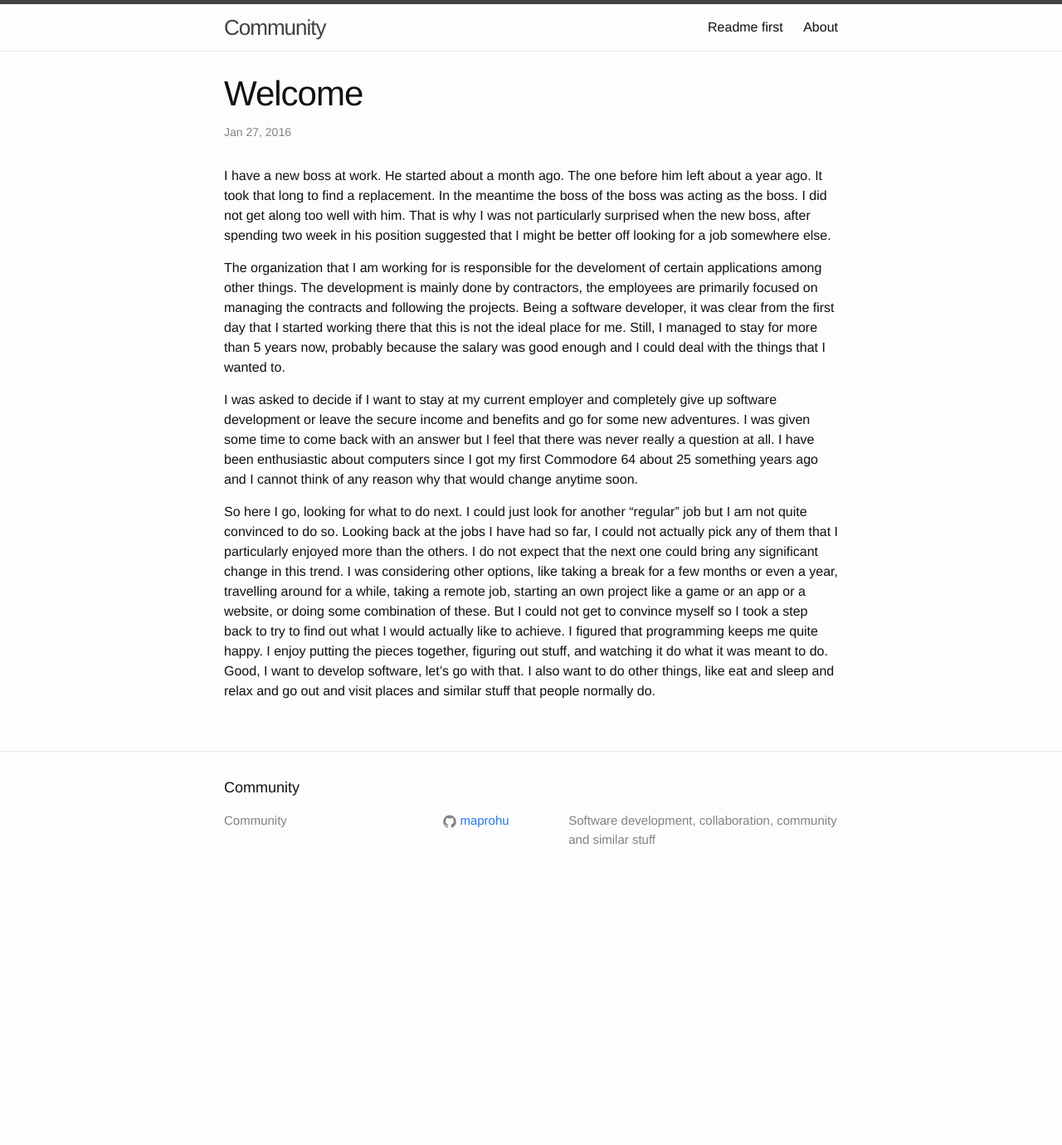
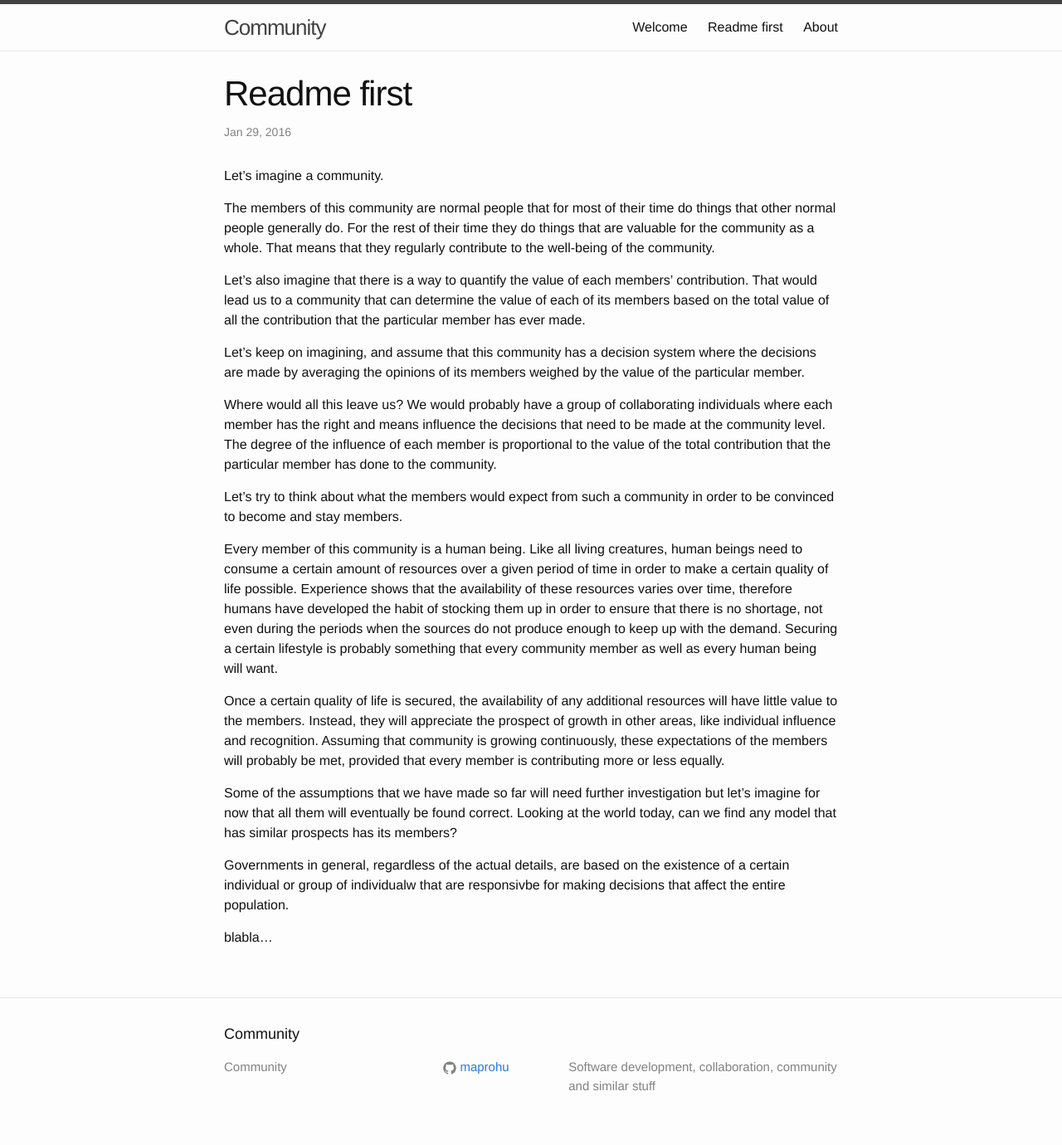
Before and after one commit to maprohu/community, a Jekyll site: the page built from _posts/2016-01-27-0001.markdown, in a window 1280 px wide. Shown: the whole page at 83% size. Built offline with Jekyll 4.4.1, drawn with Linux system fonts in a browser that asks for light colours; before the commit the page ends 1083 px from its top, so only the background shows below that.

Commit message:
added jekyll

```diff
--- a/_posts/2016-01-27-0001.markdown
+++ b/_posts/2016-01-27-0001.markdown
@@ -1,33 +1,56 @@
 ---
 layout: post
-title:  "Welcome"
-date:   2016-01-27
+title:  "Readme first"
+date:   2016-01-29
 ---
 
-I have a new boss at work. He started about a month ago. The one before him left about a year ago. It took
-that long to find a replacement. In the meantime the boss of the boss was acting as the boss. I did not get along
-too well with him. That is why I was not particularly surprised when the new boss, after spending two week in his
-position suggested that I might be better off looking for a job somewhere else.
+Let's imagine a community.
 
-The organization that I am working for is responsible for the develoment of certain applications among other things.
-The development is mainly done by contractors, the employees are primarily focused on managing the contracts
-and following the projects. Being a software developer, it was clear from the first day that I started working
-there that this is not the ideal place for me. Still, I managed to stay for more than 5 years now, probably
-because the salary was good enough and I could deal with the things that I wanted to.
+The members of this community are normal people that for most of their time do
+things that other normal people generally do. For the rest of their time they
+do things that are valuable for the community as a whole. That means that they
+regularly contribute to the well-being of the community.
 
-I was asked to decide if I want to stay at my current employer and completely give up software development or
-leave the secure income and benefits and go for some new adventures. I was given some time to come back with an answer
-but I feel that there was never really a question at all. I have been enthusiastic about computers since I
-got my first Commodore 64 about 25 something years ago and I cannot think of any reason why that would change
-anytime soon.
+Let's also imagine that there is a way to quantify the value of each members'
+contribution. That would lead us to a community that can determine the value
+of each of its members based on the total value of all the contribution that
+the particular member has ever made.
 
-So here I go, looking for what to do next. I could just look for another "regular" job but I am not quite
-convinced to do so. Looking back at the jobs I have had so far, I could not actually pick any of them that I
-particularly enjoyed more than the others. I do not expect that the next one could bring any significant change
-in this trend. I was considering other options, like taking a break for a few months or even a year,
-travelling around for a while, taking a remote job, starting an own project like a game or an app or a website, or
-doing some combination of these. But I could not get to convince myself so I took a step back to try to find out
-what I would actually like to achieve. I figured that programming keeps me quite happy. I enjoy putting the
-pieces together, figuring out stuff, and watching it do what it was meant to do. Good, I want to develop
-software, let's go with that. I also want to do other things, like eat and sleep and relax and go out and visit places
-and similar stuff that people normally do.
+Let's keep on imagining, and assume that this community has a decision system
+where the decisions are made by averaging the opinions of its members weighed
+by the value of the particular member.
+
+Where would all this leave us? We would probably have a group of collaborating
+individuals where each member has the right and means influence the decisions
+that need to be made at the community level. The degree of the influence of
+each member is proportional to the value of the total contribution that the
+particular member has done to the community.
+
+Let's try to think about what the members would expect from such a community
+in order to be convinced to become and stay members.
+
+Every member of this community is a human being. Like all living creatures,
+human beings need to consume a certain amount of resources over a given period of time
+in order to make a certain quality of life possible. Experience shows that
+the availability of these resources varies over time, therefore humans
+have developed the habit of stocking them up in order to ensure that
+there is no shortage, not even during the periods when the sources do not produce
+enough to keep up with the demand. Securing a certain lifestyle is probably
+something that every community member as well as every human being will want.
+
+Once a certain quality of life is secured, the availability of any additional
+resources will have little value to the members. Instead, they will appreciate
+the prospect of growth in other areas, like individual influence and recognition.
+Assuming that community is growing continuously, these expectations of the members
+will probably be met, provided that every member is contributing more or less equally.
+
+Some of the assumptions that we have made so far will need further investigation
+but let's imagine for now that all them will eventually be found correct.
+Looking at the world today, can we find any model that has similar prospects has
+its members?
+
+Governments in general, regardless of the actual details, are based on the existence
+of a certain individual or group of individualw that are responsivbe for
+making decisions that affect the entire population.
+
+blabla...
```
Also changed, not shown: draft/2016-01-27-0001.markdown (added, +33 -0 lines), 1 other file.
